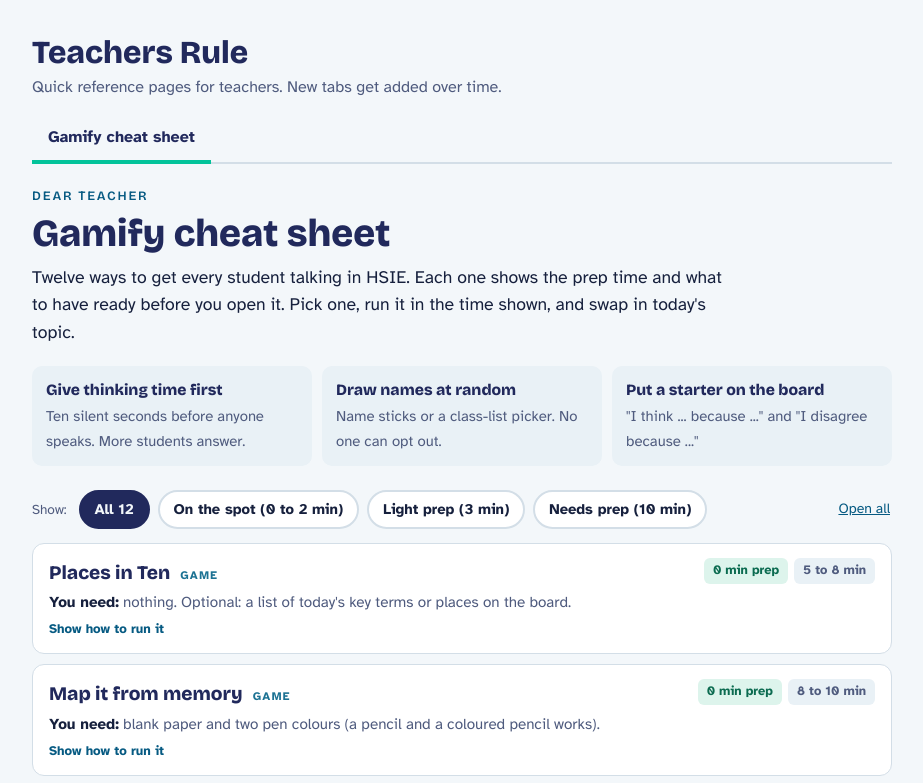
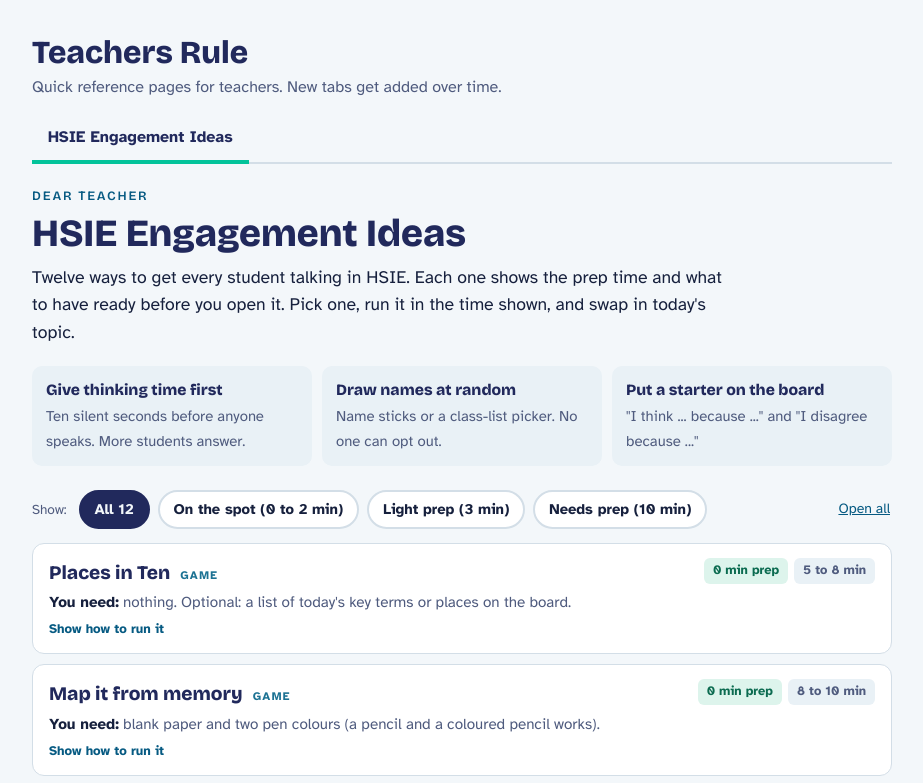
Before and after one commit to mrsperkinsteacher/teachersrule, a plain HTML site: page index.html in a window 1280 px wide. Shown: the top 783 px of the page, without its empty margins (178-1101 px from the left). Drawn offline with nearby package versions, Linux system fonts and the light colour scheme.

Commit message:
Rename Gamify cheat sheet tab to HSIE Engagement Ideas (address #gamify unchanged)
Co-Authored-By: Claude Opus 5.5 <noreply@anthropic.com>
Claude-Session: https://claude.ai/code/session_01SrwXjueZLGSRTV2c9dY5XB

```diff
--- a/index.html
+++ b/index.html
@@ -101,12 +101,12 @@ footer.site{max-width:860px;margin:36px auto 0;font-size:.85rem;color:var(--mute
 <!-- TO ADD A NEW TAB: 1) copy one <button class="tab"> line below and change data-tab and the label.
      2) copy the <section class="panel"> block, set id="panel-YOURNAME" (same name as data-tab), and put your content inside. -->
 <nav class="tabs" role="tablist" aria-label="Pages">
-  <button class="tab" role="tab" type="button" data-tab="gamify" aria-selected="true">Gamify cheat sheet</button>
+  <button class="tab" role="tab" type="button" data-tab="gamify" aria-selected="true">HSIE Engagement Ideas</button>
 </nav>
 
 <section class="panel" id="panel-gamify" role="tabpanel">
 <p class="kicker">Dear teacher</p>
-  <h2 class="t-title">Gamify cheat sheet</h2>
+  <h2 class="t-title">HSIE Engagement Ideas</h2>
   <p class="lede">Twelve ways to get every student talking in HSIE. Each one shows the prep time and what to have ready before you open it. Pick one, run it in the time shown, and swap in today's topic.</p>
 
   <div class="habits" aria-label="Habits that make any of these work">
```
